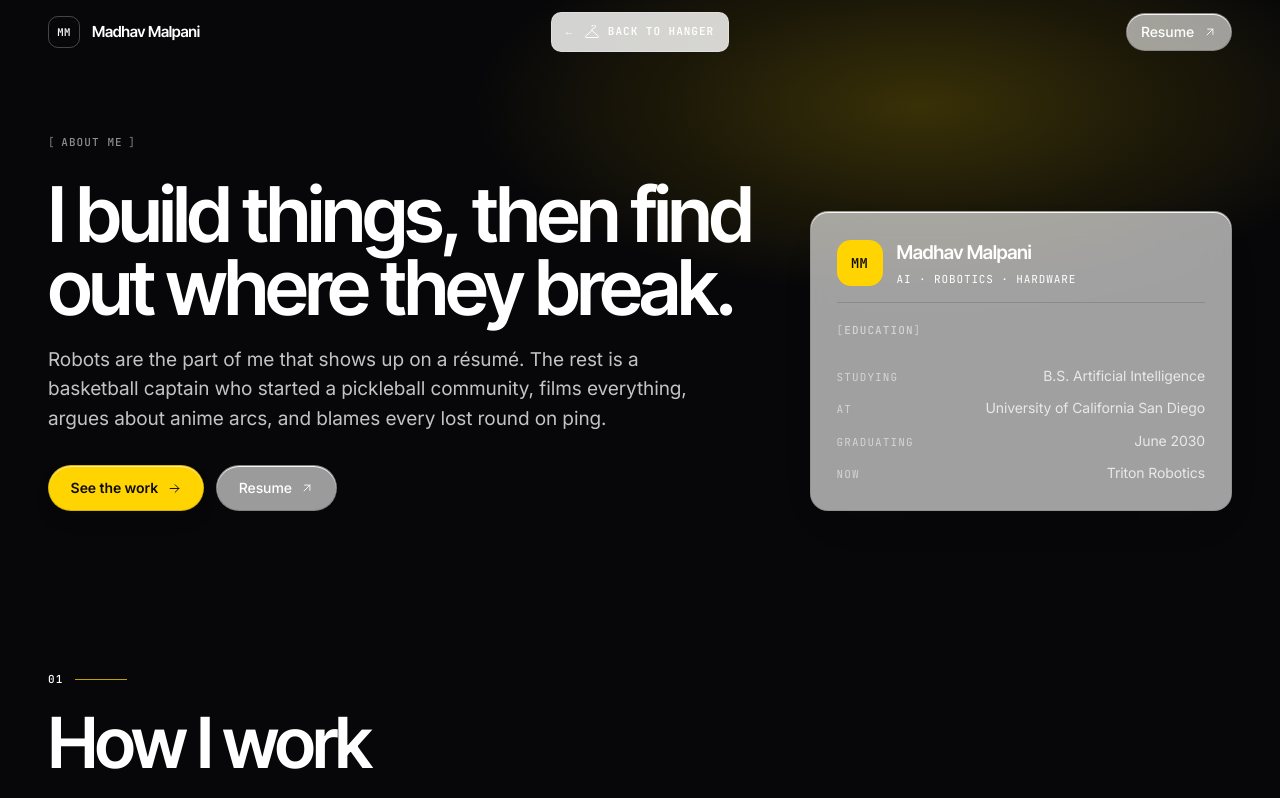
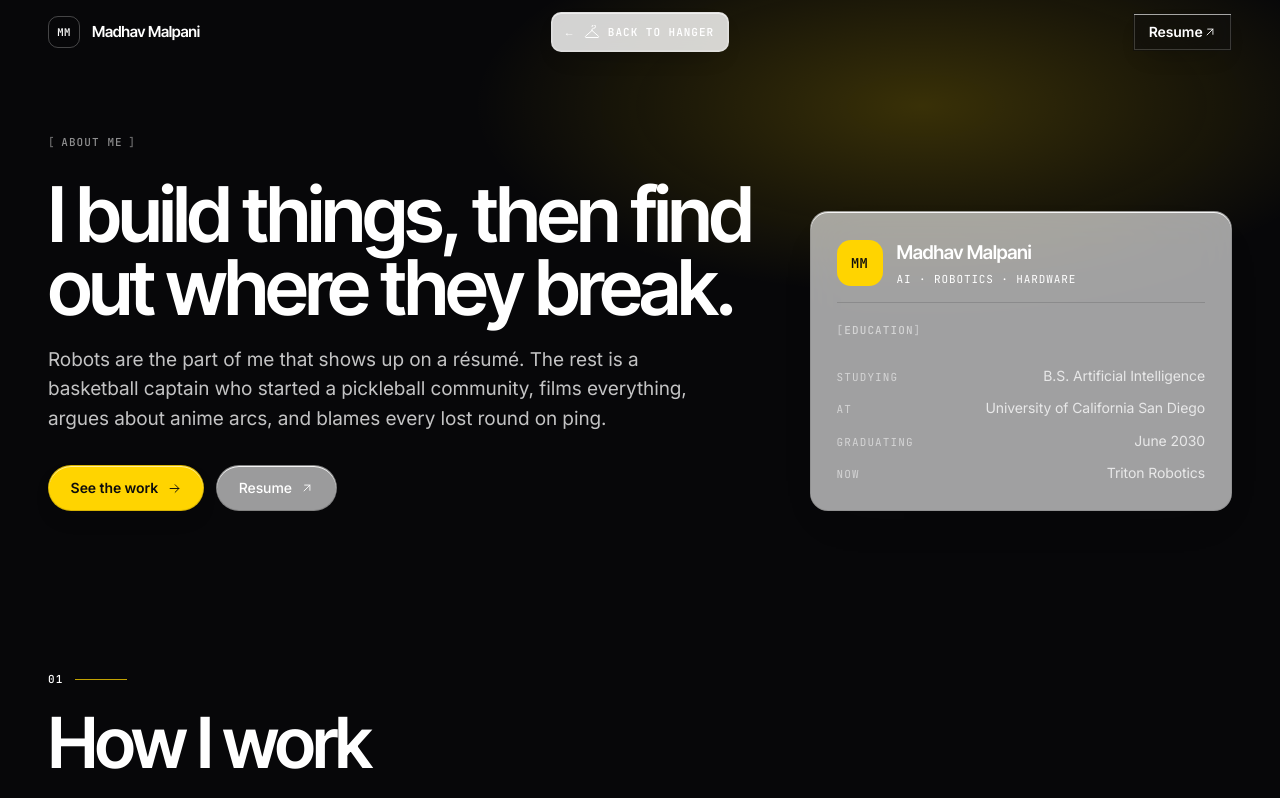
Before and after one commit to mmalpani-star/personal-portfolio, a Next.js app: page /about in a window 1280 px wide. Shown: the top 798 px of the page. Built offline with nearby package versions, Linux system fonts and the light colour scheme.

Commit message:
Add shared liquid-glass button style; apply to nav resume and back-to-hanger

```diff
--- a/app/globals.css
+++ b/app/globals.css
@@ -452,6 +452,108 @@ li::marker { color: var(--faint); }
   .button-secondary { background: rgba(255, 255, 255, 0.95); }
 }
 
+/* --------------------------------------------------------------------------
+   Glass button: Apple iOS liquid-glass inspired.
+   Translucent dark fill, backdrop-filter blur + saturate, thin light inner
+   border, soft top highlight, subtle shadow, smooth hover/press states.
+   Falls back to a solid dark fill where backdrop-filter is unsupported.
+   -------------------------------------------------------------------------- */
+
+.glass-button {
+  position: relative;
+  display: inline-flex;
+  align-items: center;
+  justify-content: center;
+  min-height: 44px;
+  padding: 0 18px;
+  border-radius: inherit;
+  border: 1px solid transparent;
+  color: #fff;
+  font-family: var(--font-sans);
+  font-size: var(--text-sm);
+  font-weight: 600;
+  letter-spacing: -0.005em;
+  line-height: 1;
+  white-space: nowrap;
+  cursor: pointer;
+  transition:
+    background var(--dur-fast) ease,
+    box-shadow var(--dur-fast) ease,
+    transform var(--dur-fast) var(--ease-out);
+}
+
+/* Thin light inner border + soft top highlight, subtle shadow */
+.glass-button {
+  box-shadow:
+    inset 0 0 0 1px rgba(255, 255, 255, 0.18),
+    inset 0 1px 0 rgba(255, 255, 255, 0.55),
+    0 10px 26px -14px rgba(0, 0, 0, 0.45);
+  background: rgba(15, 15, 18, 0.55);
+  backdrop-filter: blur(20px) saturate(180%);
+  -webkit-backdrop-filter: blur(20px) saturate(180%);
+}
+
+.glass-button:hover {
+  background: rgba(15, 15, 18, 0.72);
+  box-shadow:
+    inset 0 0 0 1px rgba(255, 255, 255, 0.30),
+    inset 0 1px 0 rgba(255, 255, 255, 0.70),
+    0 14px 30px -14px rgba(0, 0, 0, 0.52);
+}
+
+.glass-button:active {
+  transform: scale(0.96);
+}
+
+.glass-button:disabled {
+  opacity: 0.5;
+  cursor: default;
+}
+
+@supports not ((backdrop-filter: blur(1px)) or (-webkit-backdrop-filter: blur(1px))) {
+  .glass-button {
+    background: #0a0a0c;
+    box-shadow:
+      inset 0 0 0 1px rgba(255, 255, 255, 0.10),
+      0 10px 26px -14px rgba(0, 0, 0, 0.45);
+  }
+}
+
+/* Glass slider: for range inputs. Translucent dark track, light thumb. */
+.glass-slider {
+  -webkit-appearance: none;
+  appearance: none;
+  height: 6px;
+  border-radius: 3px;
+  background: rgba(255, 255, 255, 0.10);
+  outline: none;
+  cursor: pointer;
+  transition: background var(--dur-fast) ease;
+}
+.glass-slider:hover { background: rgba(255, 255, 255, 0.18); }
+.glass-slider::-webkit-slider-thumb {
+  -webkit-appearance: none;
+  appearance: none;
+  width: 16px;
+  height: 16px;
+  border-radius: 50%;
+  background: #fff;
+  box-shadow: 0 2px 6px rgba(0, 0, 0, 0.35);
+  cursor: pointer;
+  transition: background var(--dur-fast) ease, transform var(--dur-fast) var(--ease-out);
+}
+.glass-slider::-webkit-slider-thumb:hover { background: var(--accent); transform: scale(1.12); }
+.glass-slider::-moz-range-thumb {
+  width: 16px;
+  height: 16px;
+  border: 0;
+  border-radius: 50%;
+  background: #fff;
+  box-shadow: 0 2px 6px rgba(0, 0, 0, 0.35);
+  cursor: pointer;
+}
+.glass-slider::-moz-range-thumb:hover { background: var(--accent); }
+
 .button-text {
   min-height: 0;
   padding: 0.5rem 0;
--- a/components/hub/BackToHanger.tsx
+++ b/components/hub/BackToHanger.tsx
@@ -9,7 +9,7 @@ import styles from './BackToHanger.module.css';
  */
 export function BackToHanger() {
   return (
-    <Link href="/" className={styles.back} prefetch={false} scroll={false} aria-label="Back to Hanger">
+    <Link href="/" className={`glass-button ${styles.back}`} prefetch={false} scroll={false} aria-label="Back to Hanger">
       <span aria-hidden="true">←</span>
       <svg className={styles.glyph} width="16" height="14" viewBox="0 0 32 28" fill="none" stroke="currentColor" strokeWidth="2" strokeLinecap="round" strokeLinejoin="round" aria-hidden="true">
         <path d="M16 3a3.5 3.5 0 1 1 3.5 3.5c-1.9 0-3.5 1.4-3.5 3.2v1.3" />
--- a/components/layout/Navbar.tsx
+++ b/components/layout/Navbar.tsx
@@ -32,7 +32,7 @@ export function Navbar() {
         </div>
 
         <div className={styles.actions}>
-          <a className={`button button-secondary ${styles.resume}`} href="/documents/resume.pdf" target="_blank" rel="noopener noreferrer">
+          <a className={`glass-button ${styles.resume}`} href="/documents/resume.pdf" target="_blank" rel="noopener noreferrer">
             Resume
             <Icon name="arrow-up-right" size={14} />
           </a>
```
